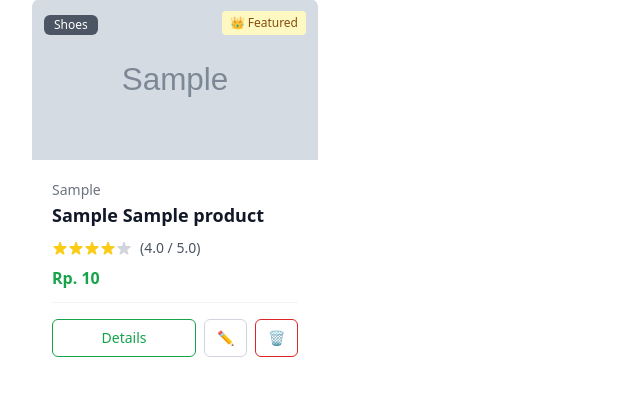
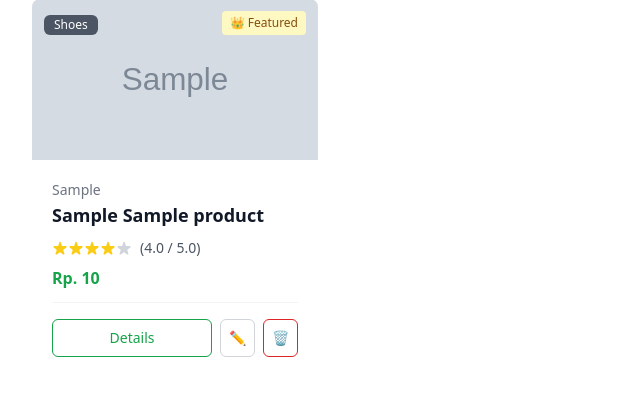
Before and after one commit to amadiojuno/football-shop, a Django app: page / in a window 1280 px wide. Shown: the part 619-1028 px from the top of the page, without its empty margins (0-640 px from the left). Run offline with Django 5.2, Linux system fonts and the light colour scheme; a user stored in the database is signed in; tables that the repository leaves empty hold one stand-in row (values such as "Sample post"); grey boxes marked "Sample" are stand-in pictures; some libraries are stand-ins or nearby versions.

Commit message:
ulik design

```diff
--- a/main/templates/card_product.html
+++ b/main/templates/card_product.html
@@ -86,19 +86,19 @@
         <div class="flex flex-col sm:flex-row sm:items-center sm:justify-between gap-2">
           <!-- Primary: fills available space on desktop, full width on mobile -->
           <a href="{% url 'main:show_product' product.id %}"
-             class="block w-full sm:flex-1 text-center inline-flex items-center justify-center px-3 py-2 border border-green-600 text-green-600 text-sm font-medium rounded-md bg-transparent hover:bg-green-600 hover:text-white transition-colors focus:outline-none focus:ring-2 focus:ring-green-200">
+             class="block w-full sm:flex-1 text-center inline-flex items-center justify-center px-2 py-2 border border-green-600 text-green-600 text-sm font-medium rounded-md bg-transparent hover:bg-green-600 hover:text-white transition-colors focus:outline-none focus:ring-2 focus:ring-green-200">
             Details
           </a>
 
           <!-- Secondary actions: on mobile each full width, on desktop fixed size -->
           <div class="flex w-full sm:w-auto gap-2">
             <a href="{% url 'main:edit_product' product.id %}"
-               class="block w-full sm:w-auto flex-1 sm:flex-none text-center inline-flex items-center justify-center px-3 py-2 border border-gray-300 text-gray-700 text-sm font-medium rounded-md bg-transparent hover:bg-gray-200 hover:text-gray-900 transition-colors focus:outline-none focus:ring-2 focus:ring-gray-200">
+               class="block w-full sm:w-auto flex-1 sm:flex-none text-center inline-flex items-center justify-center px-2 py-2 border border-gray-300 text-gray-700 text-sm font-medium rounded-md bg-transparent hover:bg-gray-200 hover:text-gray-900 transition-colors focus:outline-none focus:ring-2 focus:ring-gray-200">
               ✏️
             </a>
 
             <a href="{% url 'main:delete_product' product.id %}"
-               class="block w-full sm:w-auto flex-1 sm:flex-none text-center inline-flex items-center justify-center px-3 py-2 border border-red-600 text-red-600 text-sm font-medium rounded-md bg-transparent hover:bg-red-600 hover:text-white transition-colors focus:outline-none focus:ring-2 focus:ring-red-200">
+               class="block w-full sm:w-auto flex-1 sm:flex-none text-center inline-flex items-center justify-center px-2 py-2 border border-red-600 text-red-600 text-sm font-medium rounded-md bg-transparent hover:bg-red-600 hover:text-white transition-colors focus:outline-none focus:ring-2 focus:ring-red-200">
               🗑️
             </a>
           </div>
```
